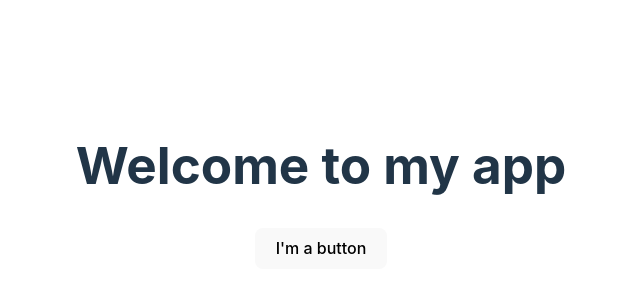
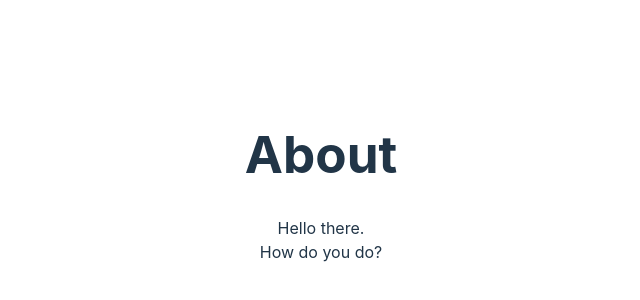
Before and after one commit to O127Lorenz/appdev1, a React (Vite) app in the folder react_quickstart/: page / in a window 1280 px wide. Shown: the part 214-514 px from the top of the page, without its empty margins (319-959 px from the left). Built offline with nearby package versions, Linux system fonts and the light colour scheme.

Commit message:
I’m done completing the section on writing markup with JSX.

```diff
--- a/react_quickstart/src/App.jsx
+++ b/react_quickstart/src/App.jsx
@@ -7,18 +7,19 @@ function App() {
 
 
   return (
-  <div>
-    <h1>Welcome to my app</h1>
-    <MyButton />
-  </div>
-
+  <AboutPage/>
   )
 }
-function MyButton() {
+function AboutPage() {
   return (
-    <button>I'm a button</button>
+    <>
+      <h1>About</h1>
+      <p>Hello there.<br />How do you do?</p>
+    </>
   );
 }
 
 
+
+
 export default App
```
